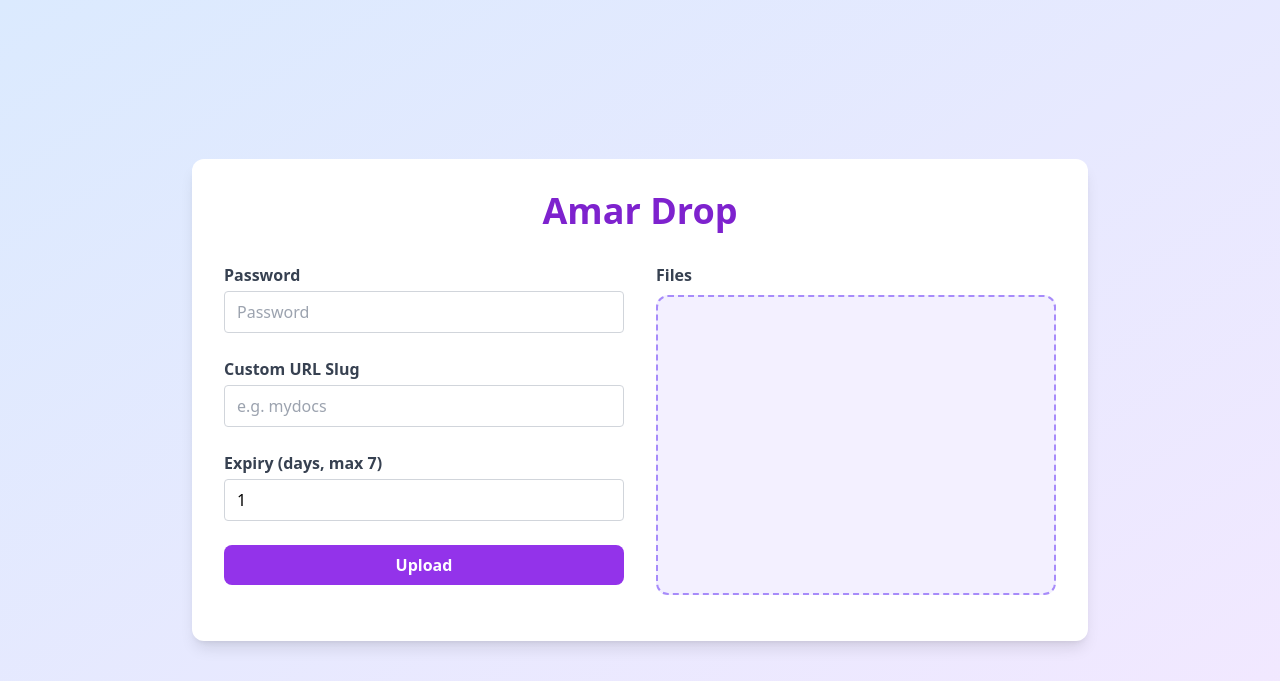
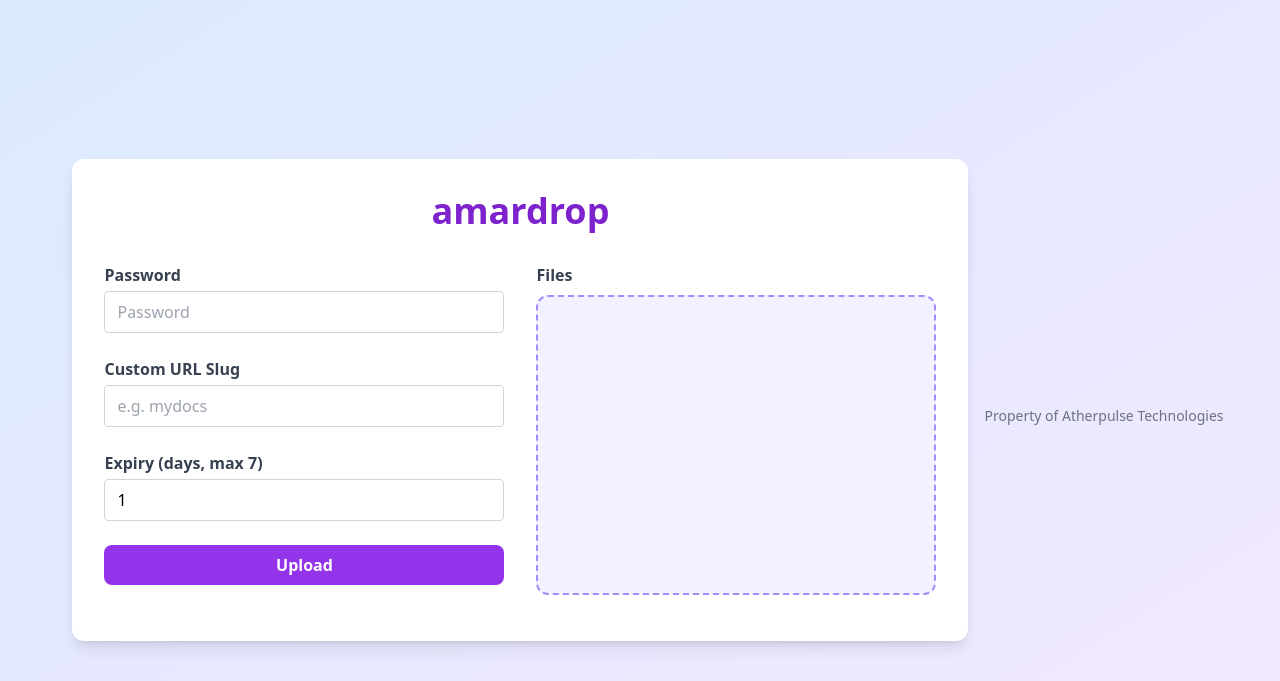
Before and after one commit to AmarjithTK/amardrop, a Python web app: template templates/upload.html in a window 1280 px wide. Shown: the top 681 px of the page. Run offline with Jinja, Linux system fonts and the light colour scheme; the template is opened without the code that fills it, so the values that code supplies are empty; some libraries are stand-ins or nearby versions.

Commit message:
proper branding and file upload ensured

```diff
--- a/templates/dashboard.html
+++ b/templates/dashboard.html
@@ -2,12 +2,13 @@
 <html lang="en">
 <head>
     <meta charset="UTF-8">
-    <title>Dashboard</title>
+    <title>amardrop</title>
     <script src="https://cdn.tailwindcss.com"></script>
 </head>
 <body class="bg-gray-100 flex items-center justify-center min-h-screen">
     <div class="bg-white p-8 rounded shadow-md w-full max-w-md">
-        <h1 class="text-2xl font-bold mb-4">Dashboard</h1>
+    <h1 class="text-2xl font-bold mb-4">amardrop</h1>
+    <div class="mb-4 text-gray-500 text-sm text-center">Property of Atherpulse Technologies</div>
         <h2 class="text-lg font-semibold mb-2">Uploaded Files:</h2>
         <ul class="list-disc pl-5">
             {% for file in files %}
--- a/templates/download.html
+++ b/templates/download.html
@@ -2,13 +2,15 @@
 <html lang="en">
 <head>
     <meta charset="UTF-8">
-    <title>Download Files</title>
+    <title>amardrop</title>
     <script src="https://cdn.tailwindcss.com"></script>
 </head>
 <body class="bg-gradient-to-br from-purple-100 to-blue-100 min-h-screen flex items-center justify-center">
     <div class="bg-white p-8 rounded-xl shadow-lg w-full max-w-md">
         <h1 class="text-2xl font-bold mb-4 text-purple-700 text-center">
-            Files for <span class="font-mono text-blue-700">{{ slug }}</span>
+            amardrop<br>
+            <span class="text-base font-normal text-gray-500">Property of Atherpulse Technologies</span>
+            <div class="mt-2">Files for <span class="font-mono text-blue-700">{{ slug }}</span></div>
         </h1>
         <ul class="list-disc pl-5 mb-4">
             {% for file in files %}
--- a/templates/upload.html
+++ b/templates/upload.html
@@ -2,7 +2,7 @@
 <html lang="en">
 <head>
     <meta charset="UTF-8">
-    <title>Amar Drop Upload</title>
+    <title>amardrop</title>
     <meta name="viewport" content="width=device-width, initial-scale=1">
     <script src="https://cdn.tailwindcss.com"></script>
     <!-- Dropzone.js CDN -->
@@ -18,7 +18,7 @@
 </head>
 <body class="bg-gradient-to-br from-blue-100 to-purple-100 min-h-screen flex items-center justify-center w-full">
     <div class="bg-white p-8 rounded-xl shadow-lg w-full max-w-4xl mx-4">
-        <h1 class="text-4xl font-extrabold mb-8 text-purple-700 text-center">Amar Drop</h1>
+    <h1 class="text-4xl font-extrabold mb-8 text-purple-700 text-center">amardrop</h1>
         <form id="main-form" action="/" method="post" enctype="multipart/form-data" class="grid grid-cols-1 md:grid-cols-2 gap-8 items-start">
             <div class="space-y-6">
                 <div>
@@ -42,6 +42,9 @@
             </div>
         </form>
     </div>
+    <footer class="mt-8 text-center text-gray-500 text-sm">
+        Property of Atherpulse Technologies
+    </footer>
     <script>
         Dropzone.autoDiscover = false;
         const dz = new Dropzone("#file-dropzone", {
--- a/upload_utils.py
+++ b/upload_utils.py
@@ -69,7 +69,7 @@ async def check_password(request):
     pw = form["pw"]
 
     # Replace this with your actual password check
-    expected_password = "upload123"  # Change this to your secure password
+    expected_password = "123"  # Change this to your secure password
     if pw != expected_password:
         raise HTTPException(401, "Invalid password")
 
```
Also changed, not shown: main.py (+17 -11 lines).
